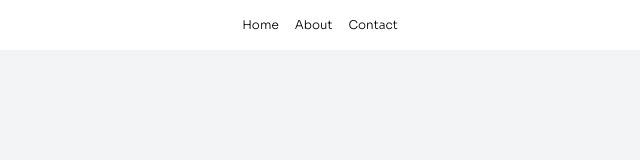
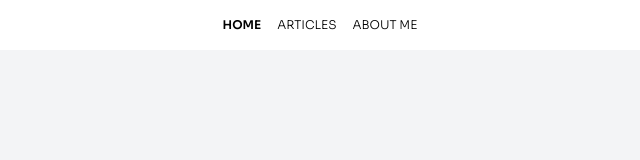
Before and after one commit to anejung/homework-next-class, a Next.js app: page / in a window 1280 px wide. Shown: the top 160 px of the page, without its empty margins (320-960 px from the left). Built offline with nearby package versions, Linux system fonts and the light colour scheme.

Commit message:
semibold

```diff
--- a/src/app/component/MenuBar.js
+++ b/src/app/component/MenuBar.js
@@ -1,12 +1,37 @@
+"use client";
 
 import Link from 'next/link';
+import { usePathname } from 'next/navigation';
 
 export default function MenuBar() {
+  const currentPath = usePathname(); // Get the current active path
+
   return (
-      <nav className="bg-white shadow-md p-4 flex justify-center space-x-4" style={{ fontFamily: "Sora, sans-serif", fontWeight: 300, fontSize: "12px", color: "black" }}>
-          <a href="/" style={{ textDecoration: "none", color: "black" }}>Home</a>
-          <a href="/about" style={{ textDecoration: "none", color: "black" }}>About</a>
-          <a href="/contact" style={{ textDecoration: "none", color: "black" }}>Contact</a>
-      </nav>
+    <nav className="bg-white shadow-md p-4 flex justify-center space-x-4">
+      <Link
+        href="/"
+        className={`${
+          currentPath === '/' ? 'active' : ''
+        } hover:underline`}
+      >
+        HOME
+      </Link>
+      <Link
+        href="/about"
+        className={`${
+          currentPath === '/about' ? 'active' : ''
+        } hover:underline`}
+      >
+        ARTICLES
+      </Link>
+      <Link
+        href="/contact"
+        className={`${
+          currentPath === '/contact' ? 'active' : ''
+        } hover:underline`}
+      >
+        ABOUT ME
+      </Link>
+    </nav>
   );
 }
--- a/src/app/globals.css
+++ b/src/app/globals.css
@@ -1,4 +1,4 @@
-@import url('https://fonts.googleapis.com/css2?family=Sora:wght@300&display=swap');
+@import url('https://fonts.googleapis.com/css2?family=Sora:wght@300;600&display=swap');
 @import "tailwindcss";
 
 :root {
@@ -20,17 +20,20 @@ body {
 }
 
 nav {
-  font-family: 'Sora', sans-serif; /* Apply Sora only to the Navbar */
-  font-size: 12px; /* Set font size */
-  font-weight: 300; /* Light font weight */
-  color: black; /* Black text */
+  font-family: 'Sora', sans-serif; /* Ensure Sora is applied to Navbar */
+  font-size: 12px;
+  font-weight: 300; /* Default to Light weight */
 }
 
 a {
-  text-decoration: none;
-  color: inherit;
+  text-decoration: none; /* Remove underline by default */
+  color: black; /* Set the link text to black */
 }
 
 a:hover {
-  text-decoration: underline;
+  text-decoration: underline; /* Add underline on hover */
 }
+
+.active {
+  font-weight: 600; /* Semi-bold for active links */
+}
```
